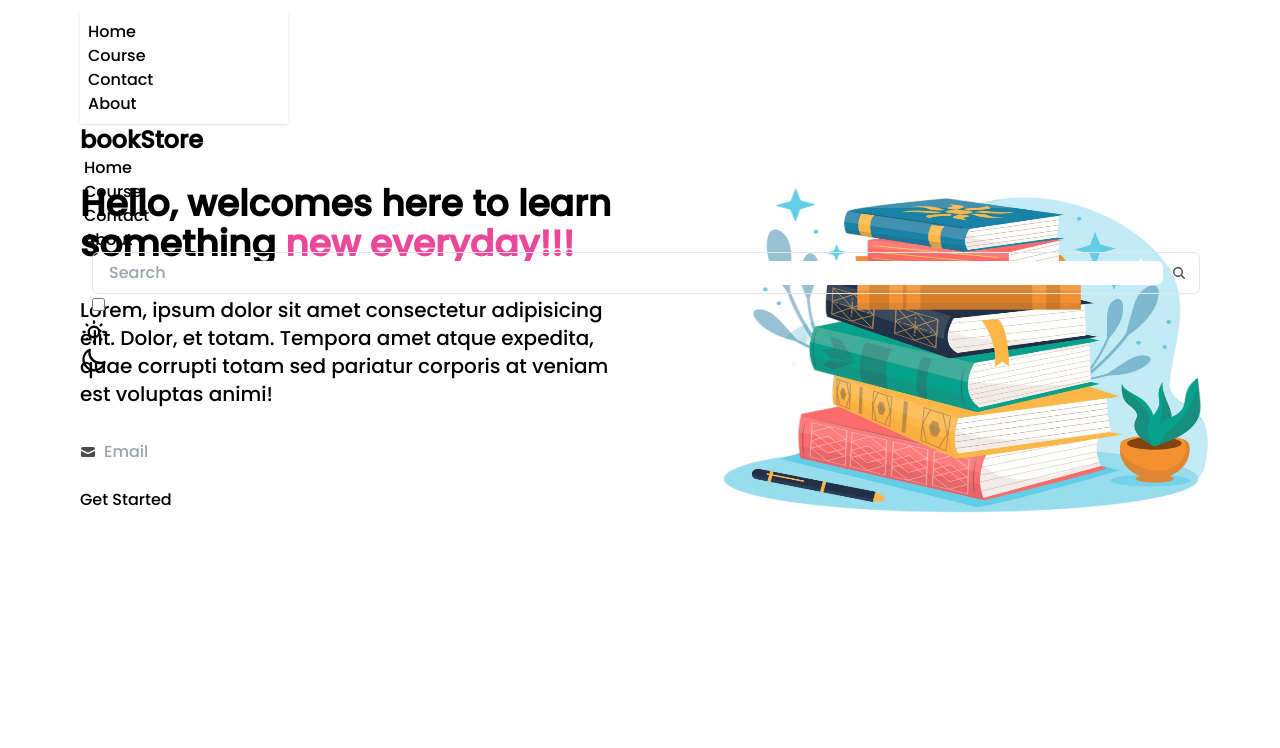
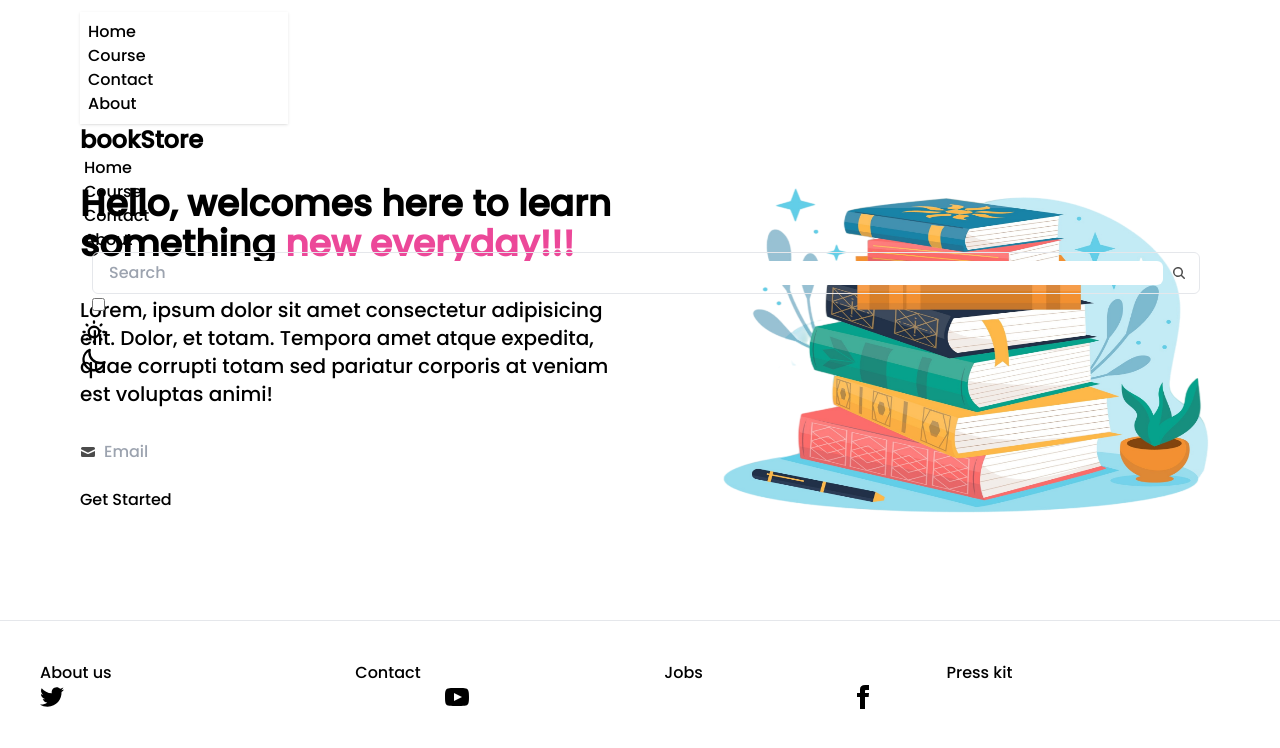
Before and after one commit to ChetnaMaske24/Mern-Stack-BookStore-App, a React (Vite) app in the folder Frontend/: page / in a window 1280 px wide. Shown: the top 748 px of the page. Built offline with nearby package versions, Linux system fonts and the light colour scheme.

Commit message:
Footer component completed

```diff
--- a/Frontend/src/App.jsx
+++ b/Frontend/src/App.jsx
@@ -1,12 +1,14 @@
 import React from "react";
 import Navbar from "./components/Navbar";
 import Banner from "./components/Banner";
+import Footer from "./components/Footer";
 
 function App() {
   return(
     <>
     <Navbar />
     <Banner />
+    <Footer />
     </>
 
   )
--- /dev/null
+++ b/Frontend/src/components/Footer.jsx
@@ -0,0 +1,56 @@
+import React from "react";
+
+function Footer() {
+  return (
+    <div>
+      <hr />
+      <footer className="footer footer-center p-10 text-base-content rounded dark:bg-slate-900 dark:text-white">
+        <nav className="grid grid-flow-col gap-4">
+          <a className="link link-hover">About us</a>
+          <a className="link link-hover">Contact</a>
+          <a className="link link-hover">Jobs</a>
+          <a className="link link-hover">Press kit</a>
+        </nav>
+        <nav>
+          <div className="grid grid-flow-col gap-4">
+            <a>
+              <svg
+                xmlns="http://www.w3.org/2000/svg"
+                width="24"
+                height="24"
+                viewBox="0 0 24 24"
+                className="fill-current"
+              >
+                <path d="M24 4.557c-.883.392-1.832.656-2.828.775 1.017-.609 1.798-1.574 2.165-2.724-.951.564-2.005.974-3.127 1.195-.897-.957-2.178-1.555-3.594-1.555-3.179 0-5.515 2.966-4.797 6.045-4.091-.205-7.719-2.165-10.148-5.144-1.29 2.213-.669 5.108 1.523 6.574-.806-.026-1.566-.247-2.229-.616-.054 2.281 1.581 4.415 3.949 4.89-.693.188-1.452.232-2.224.084.626 1.956 2.444 3.379 4.6 3.419-2.07 1.623-4.678 2.348-7.29 2.04 2.179 1.397 4.768 2.212 7.548 2.212 9.142 0 14.307-7.721 13.995-14.646.962-.695 1.797-1.562 2.457-2.549z"></path>
+              </svg>
+            </a>
+            <a>
+              <svg
+                xmlns="http://www.w3.org/2000/svg"
+                width="24"
+                height="24"
+                viewBox="0 0 24 24"
+                className="fill-current"
+              >
+                <path d="M19.615 3.184c-3.604-.246-11.631-.245-15.23 0-3.897.266-4.356 2.62-4.385 8.816.029 6.185.484 8.549 4.385 8.816 3.6.245 11.626.246 15.23 0 3.897-.266 4.356-2.62 4.385-8.816-.029-6.185-.484-8.549-4.385-8.816zm-10.615 12.816v-8l8 3.993-8 4.007z"></path>
+              </svg>
+            </a>
+            <a>
+              <svg
+                xmlns="http://www.w3.org/2000/svg"
+                width="24"
+                height="24"
+                viewBox="0 0 24 24"
+                className="fill-current"
+              >
+                <path d="M9 8h-3v4h3v12h5v-12h3.642l.358-4h-4v-1.667c0-.955.192-1.333 1.115-1.333h2.885v-5h-3.808c-3.596 0-5.192 1.583-5.192 4.615v3.385z"></path>
+              </svg>
+            </a>
+          </div>
+        </nav>
+      </footer>
+    </div>
+  );
+}
+
+export default Footer;
```
